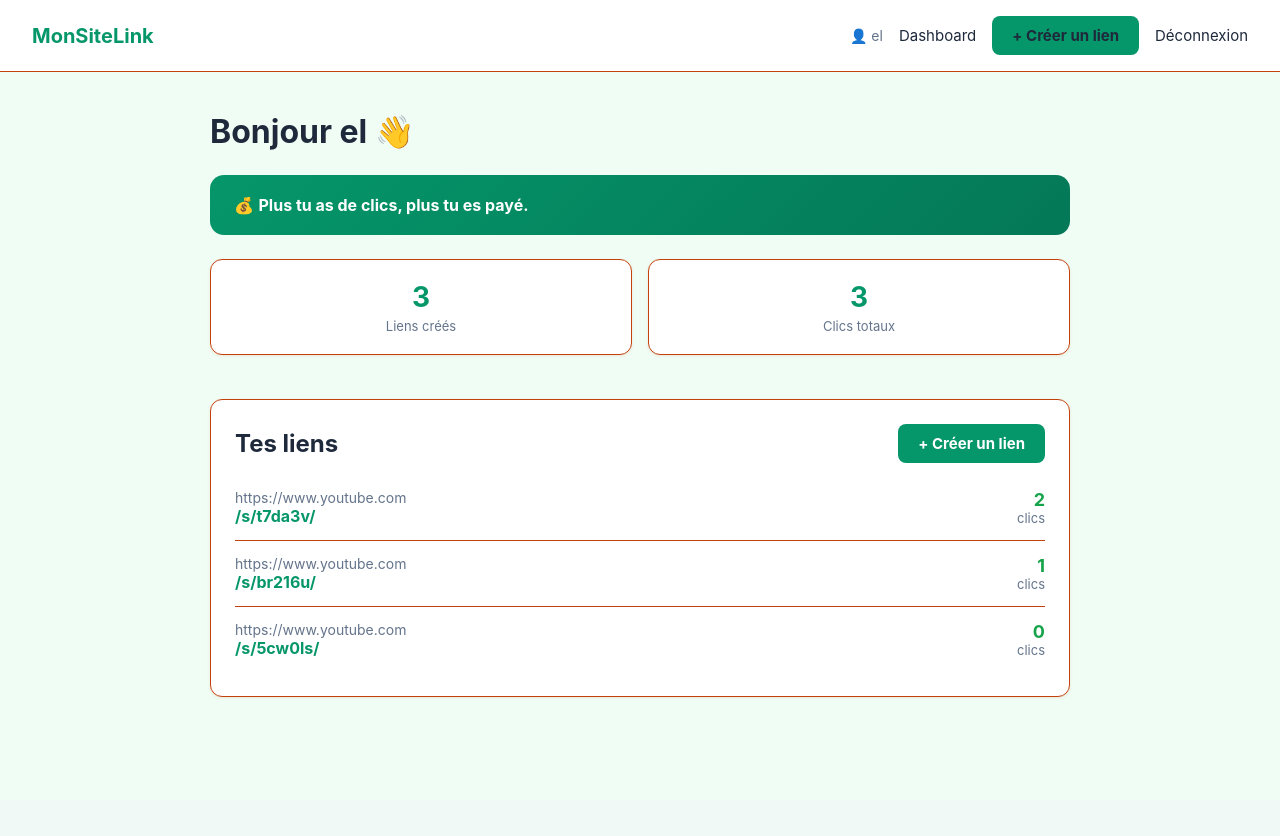
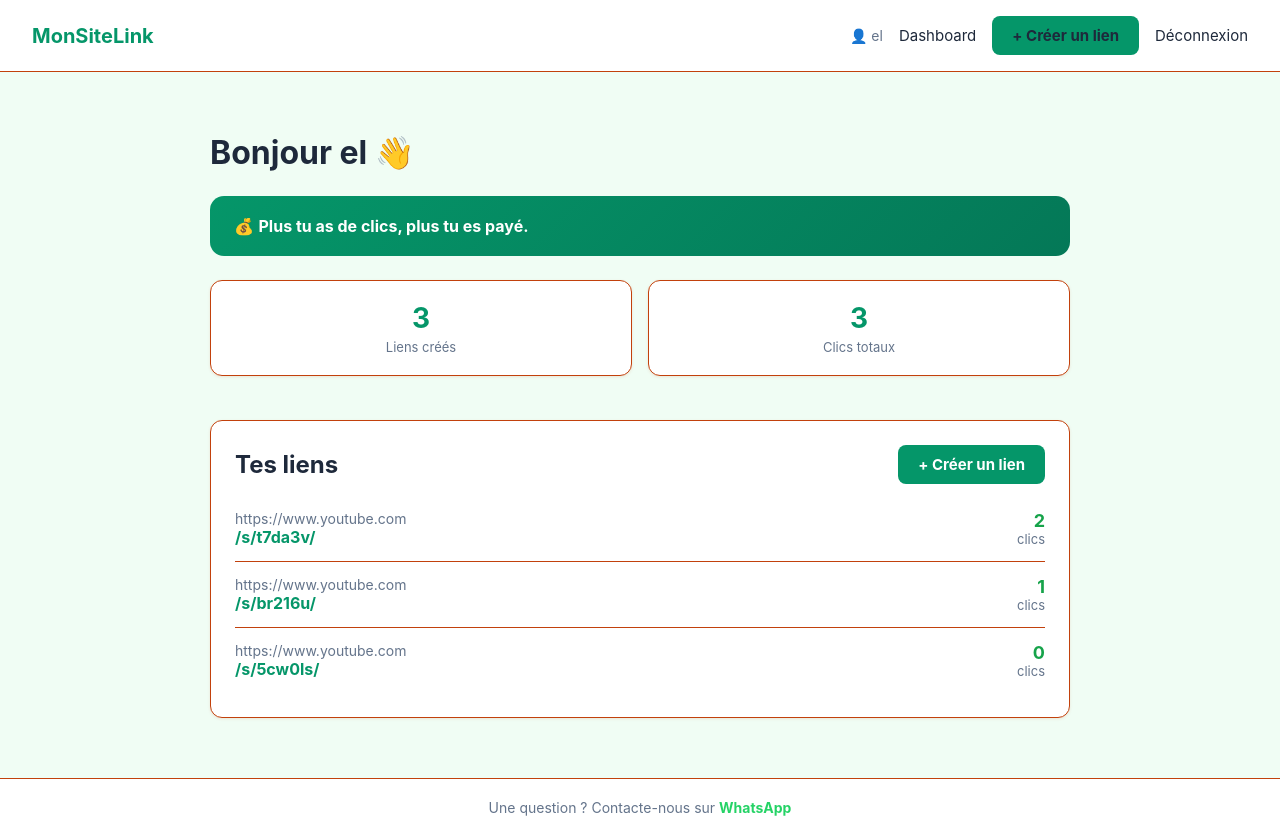
Before and after one commit to adamasavadogoel12-coder/linkcash, a Django app: page /dashboard/ in a window 1280 px wide. Before the commit the page ends 699 px from the top, so only its background shows below. Run offline with Django 5.2, Linux system fonts and the light colour scheme; a user stored in the database is signed in; data comes from the database, SQL or seed files in the repository.

Commit message:
Update base.html

```diff
--- a/links/templates/links/base.html
+++ b/links/templates/links/base.html
@@ -21,6 +21,9 @@
       margin: 0;
       background: var(--bg);
       color: var(--text);
+      min-height: 100vh;
+      display: flex;
+      flex-direction: column;
     }
     nav {
       background: white;
@@ -76,6 +79,8 @@
       max-width: 900px;
       margin: 40px auto;
       padding: 0 20px;
+      flex: 1;
+      width: 100%;
     }
     .card {
       background: white;
@@ -99,6 +104,19 @@
       list-style: none;
       padding: 0;
     }
+    footer {
+      text-align: center;
+      padding: 20px;
+      color: var(--text-light);
+      font-size: 14px;
+      border-top: 1px solid var(--border);
+      background: white;
+    }
+    footer a {
+      color: #25D366;
+      font-weight: bold;
+      text-decoration: none;
+    }
   </style>
 </head>
 <body>
@@ -120,5 +138,10 @@
   <main>
     {% block content %}{% endblock %}
   </main>
+
+  <footer>
+    Une question ? Contacte-nous sur
+    <a href="https://wa.me/212679750760" target="_blank">WhatsApp</a>
+  </footer>
 </body>
 </html>
```
